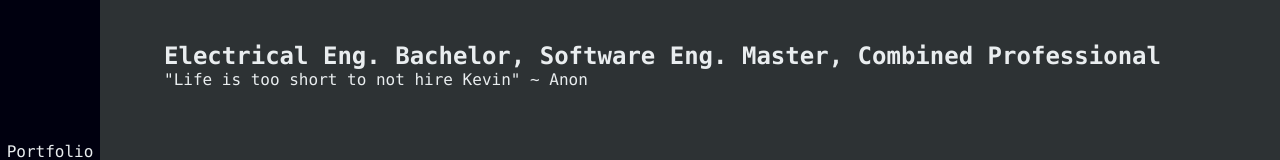
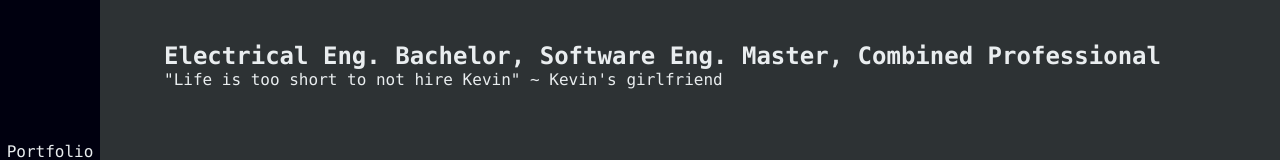
Before and after one commit to Quackvin/Quackvin.github.io, a plain HTML site: page index.html in a window 1280 px wide. Shown: the part 278-438 px from the top of the page. Drawn offline with nearby package versions, Linux system fonts and the light colour scheme.

Commit message:
Update index.html

```diff
--- a/index.html
+++ b/index.html
@@ -23,7 +23,7 @@
     </div>
     <div class="content">
         <h2>Electrical Eng. Bachelor, Software Eng. Master, Combined Professional</h2>
-        <p>"Life is too short to not hire Kevin" ~ Anon</p>
+        <p>"Life is too short to not hire Kevin" ~ Kevin's girlfriend</p>
     </div>
 </div>
 <div class="section" id="about">
```
